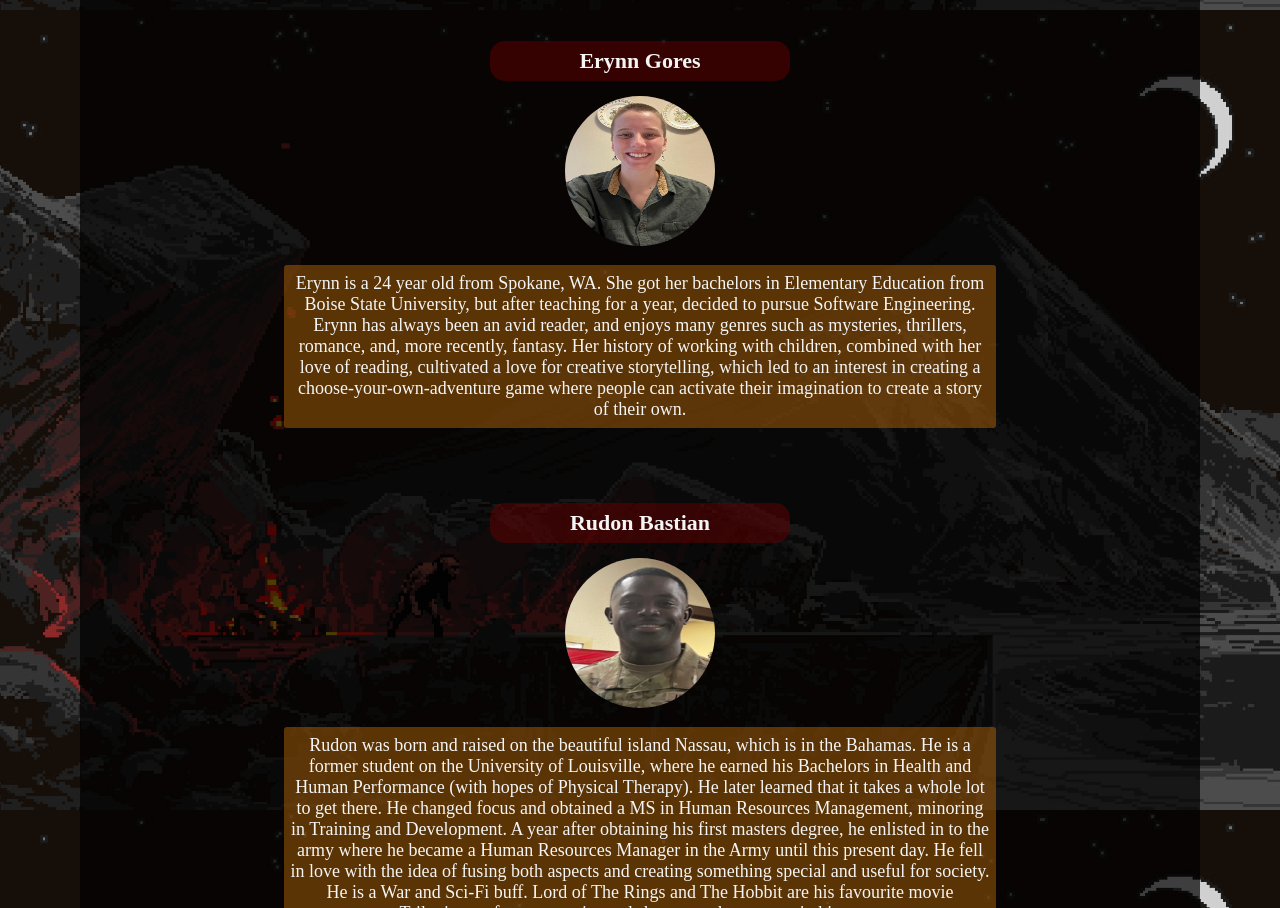
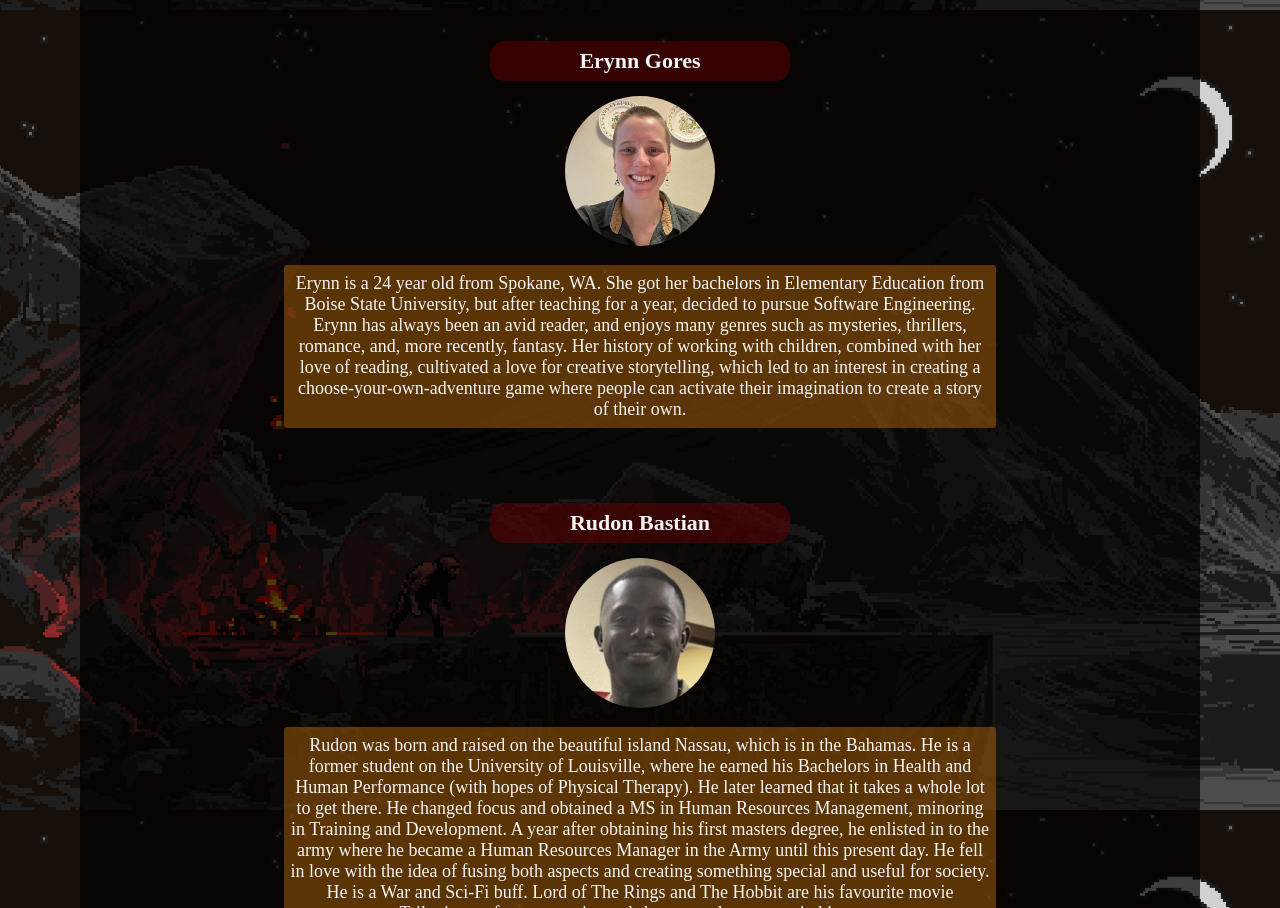
Before and after one commit to The-Runtime-Terrors-CS-611/RuntimeTerrors, a plain HTML site: page Website/index.html in a window 1280 px wide. Shown: the part 3190-4098 px from the top of the page. Drawn offline with Linux system fonts and the light colour scheme; a web font is replaced by a local one.

Commit message:
fixed photos

```diff
--- a/Website/index.html
+++ b/Website/index.html
@@ -78,7 +78,7 @@
   </p>
 
 <h3 class="name">Erynn Gores</h3>
-<img src="Images/IMG_1069.jpg" alt="Picture of Erynn Gores">
+<img src="Images/erynnnew.jpg" alt="Picture of Erynn Gores">
   <p class="paragraph">Erynn is a 24 year old from Spokane, WA.
     She got her bachelors in Elementary Education from Boise State University, but after teaching for a year, decided to pursue
     Software Engineering. Erynn has always been an avid reader, and enjoys many genres such as mysteries, thrillers,
@@ -88,7 +88,7 @@
   </p>
 
 <h3 class="name">Rudon Bastian</h3>
-<img src="Images/Rudon Bastian.jpg" alt="Picture of Rudon Bastian">
+<img src="Images/Rudynew.jpg" alt="Picture of Rudon Bastian">
   <p class="paragraph">Rudon was born and raised on the beautiful island Nassau, which is in the Bahamas.
     He is a former student on the University of Louisville, where he earned his Bachelors in Health and Human Performance
     (with hopes of Physical Therapy). He later learned that it takes a whole lot to get there. He changed focus and obtained
```
Also changed, not shown: Website/Images/IMG_1069.jpg (deleted), Website/Images/Rudon Bastian.jpg (deleted), Website/Images/Rudynew.jpg (added), Website/Images/erynnnew.jpg (added), Website/Images/fire-favicon-try.png.
